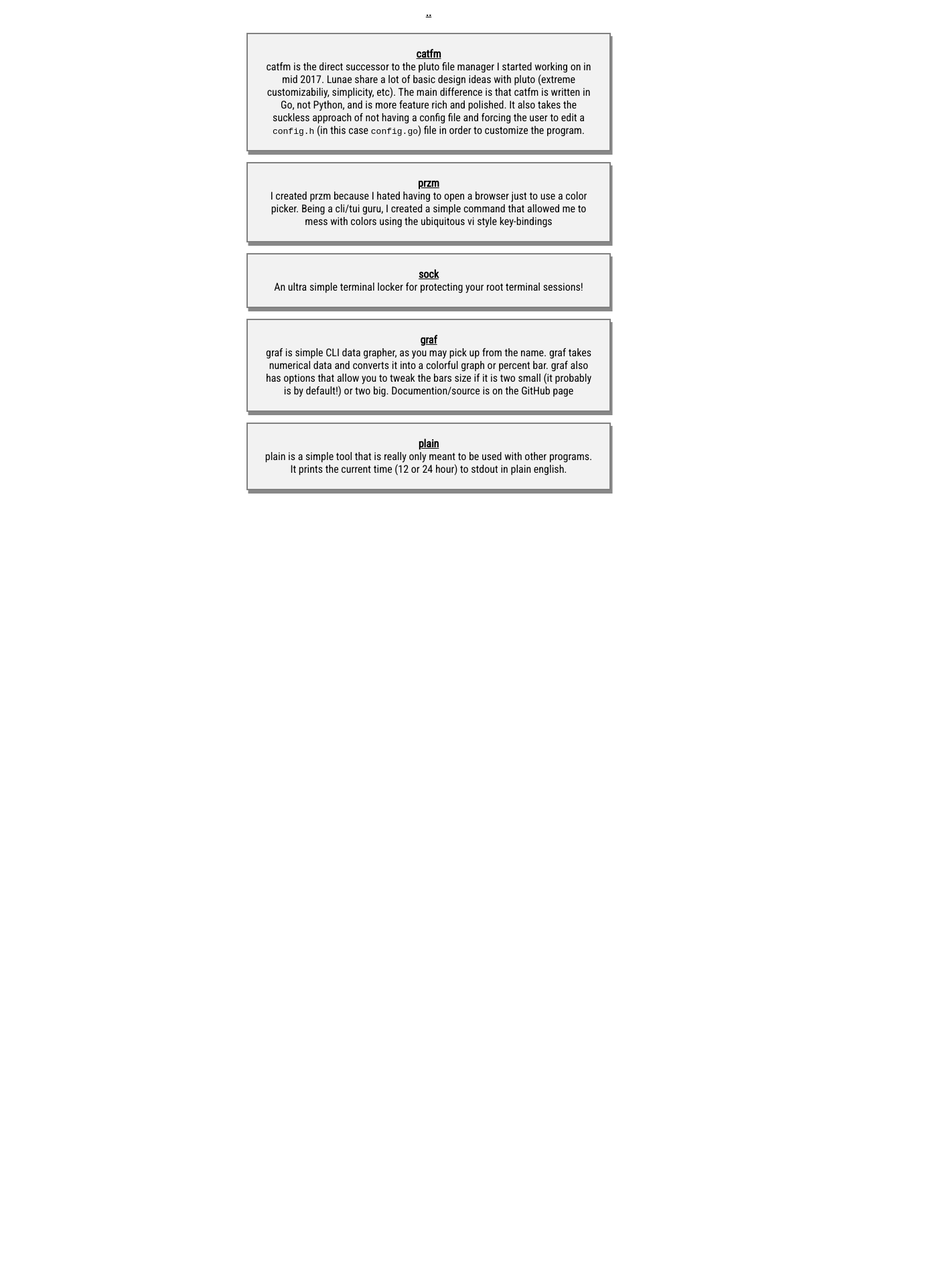
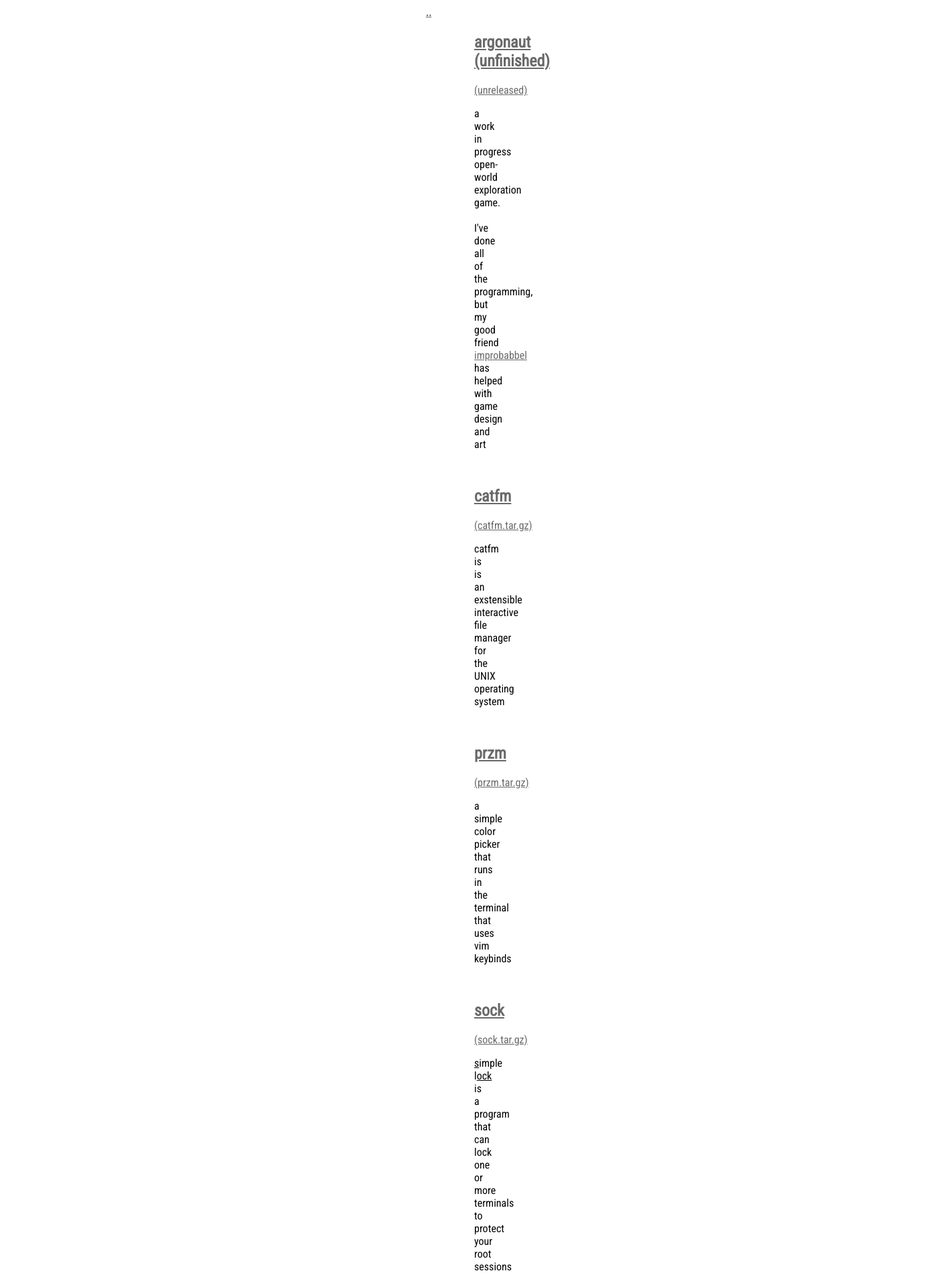
Before and after one commit to geremachek/geremachek.github.io, a plain HTML site: page software/index.html in a window 1280 px wide. Shown: the part 60-1964 px from the top of the page at 67% size, 1408 px wide, since content can reach past the window. Before the commit the page ends 808 px from the top, so only its background shows below. Drawn offline with Linux system fonts and the light colour scheme.

Commit message:
gmk is lazy

```diff
--- a/software/index.html
+++ b/software/index.html
@@ -9,39 +9,89 @@
 
 <html>
 	<body>
-		<center><h2>/home/gmk/software</h2></center>
-		<center><a href=".."><h4>..</h4></a><center>
+		<center>
+			<h2>/home/gmk/software</h2>
+			<a href=".."><h4>..</h4></a>
+		</center>
 
-		<center>
-			<p class="entry">
-			<a target="_blank" href="https://github.com/geremachek/catfm"><b>catfm</b></a>
-			<br>
-			catfm is the direct successor to the pluto file manager I started working on in mid 2017. Lunae share a lot of basic design ideas with pluto (extreme customizabiliy, simplicity, etc). The main difference is that catfm is written in Go, not Python, and is more feature rich and polished. It also takes the suckless approach of not having a config file and forcing the user to edit a <code>config.h</code> (in this case <code>config.go</code>) file in order to customize the program.
+		<h2 class="label"><a href="https://github.com/playargonaut/core">argonaut (unfinished)</a></h2>
+		<p><a href="">(unreleased)</a></p>
+
+		<p>
+			a work in progress open-world exploration game.
+			<br><br>
+			I've done all of the programming, but my good friend <a href="https://github.com/improbabbel">improbabbel</a> has helped with game design and art
 		</p>
 
-			<p class="entry">
-			<a target="_blank" href="https://github.com/geremachek/przm"><b>przm</b></a>
 		<br>
-			I created przm because I hated having to open a browser just to use a color picker. Being a cli/tui guru, I created a simple command that allowed me to mess with colors using the ubiquitous vi style key-bindings
+
+		<h2 class="label"><a href="https://github.com/geremachek/catfm">catfm</a></h2>
+		<p><a href="catfm.tar.gz">(catfm.tar.gz)</a></p>
+
+		<p>
+			catfm is is an exstensible interactive file manager for the UNIX operating system
 		</p>
 
-			<p class="entry">
-			<a target="_blank" href="https://github.com/geremachek/sock"><b>sock</b></a>
 		<br>
-			An ultra simple terminal locker for protecting your root terminal sessions!
+
+		<h2 class="label"><a href="https://github.com/geremachek/przm">przm</a></h2>
+		<p><a href="przm.tar.gz">(przm.tar.gz)</a></p>
+
+		<p>
+			a simple color picker that runs in the terminal that uses vim keybinds
 		</p>
 
-			<p class="entry">
-			<a target="_blank" href="https://github.com/geremachek/graf"><b>graf</b></a>
 		<br>
-			graf is simple CLI data grapher, as you may pick up from the name. graf takes numerical data and converts it into a colorful graph or percent bar. graf also has options that allow you to tweak the bars size if it is two small (it probably is by default!) or two big. Documention/source is on the GitHub page
+
+		<h2 class="label"><a href="https://github.com/geremachek/catfm">sock</a></h2>
+		<p><a href="sock.tar.gz">(sock.tar.gz)</a></p>
+
+		<p>
+			<u>s</u>imple l<u>ock</u> is a program that can lock one or more terminals to protect your root sessions
 		</p>
 
-			<p class="entry">
-			<a target="_blank" href="https://github.com/geremachek/plain"><b>plain</b></a>
 		<br>
-			plain is a simple tool that is really only meant to be used with other programs. It prints the current time (12 or 24 hour) to stdout in plain english.
+
+		<h2 class="label"><a href="https://github.com/geremachek/graf">graf</a></h2>
+		<p><a href="graf.tar.gz">(graf.tar.gz)</a></p>
+
+		<p>
+			graf takes numerical data and converts to a colorful bar graph
 		</p>
-		</center>
+
+		<br>
+
+		<h2 class="label"><a href="https://github.com/geremachek/plain">plain</a></h2>
+		<p><a href="plain.tar.gz">(plain.tar.gz)</a></p>
+
+		<p>
+			prints the current time in plain english to stdout
+		</p>
+
+		<br>
+
+		<h2 class="label"><a href="https://github.com/geremachek/flip">flip</a></h2>
+		<p><a href="flip.tar.gz">(flip.tar.gz)</a></p>
+
+		<p>
+			flip through text files
+		</p>
+
+		<br>
+
+		<h2 class="label"><a href="https://github.com/geremachek/tinyscr">tinyscr</a></h2>
+
+		<p>
+			a go package for developing terminal interfaces that don't take up the whole screen
+		</p>
+
+		<br>
+
+		<h2 class="label"><a href="https://github.com/geremachek/escape">escape</a></h2>
+
+		<p>
+			a go package for escape sequences
+		</p>
+
 	</body>
 </html>
--- a/style.css
+++ b/style.css
@@ -2,13 +2,21 @@ h2 {
 	font-family: 'Roboto Condensed', Roboto, sans-serif;
 }
 
+h2.label {
+	font-family: 'Roboto Condensed', Roboto, sans-serif;
+	padding-right: 700px;
+	padding-left: 700px;
+}
+
 a {
 	font-family: 'Roboto Condensed', Roboto, sans-serif;
-	color: black;
+	color: dimgrey;
 }
 
 p {
 	font-family: 'Roboto Condensed', Roboto, sans-serif;
+	padding-right: 700px;
+	padding-left: 700px;
 }
 
 p.box {
@@ -19,12 +27,3 @@ p.box {
 	box-shadow: 2.5px 5px #888888;
 	background-color: #f2f2f2;
 }
-
-p.entry {
-	font-family: 'Roboto Condensed', Roboto, sans-serif;
-	border: 2px solid Grey;
-	padding: 20px;
-	width: 500px;
-	box-shadow: 2.5px 5px #888888;
-	background-color: #f2f2f2;
-}
```
Also changed, not shown: about/index.html (+8 -13 lines), blog/index.html (+4 -32 lines), index.html (+1 -0 lines), blog/2020-06-23.txt (added), 7 other files. Lines whose indentation alone changed are shown as unchanged.
